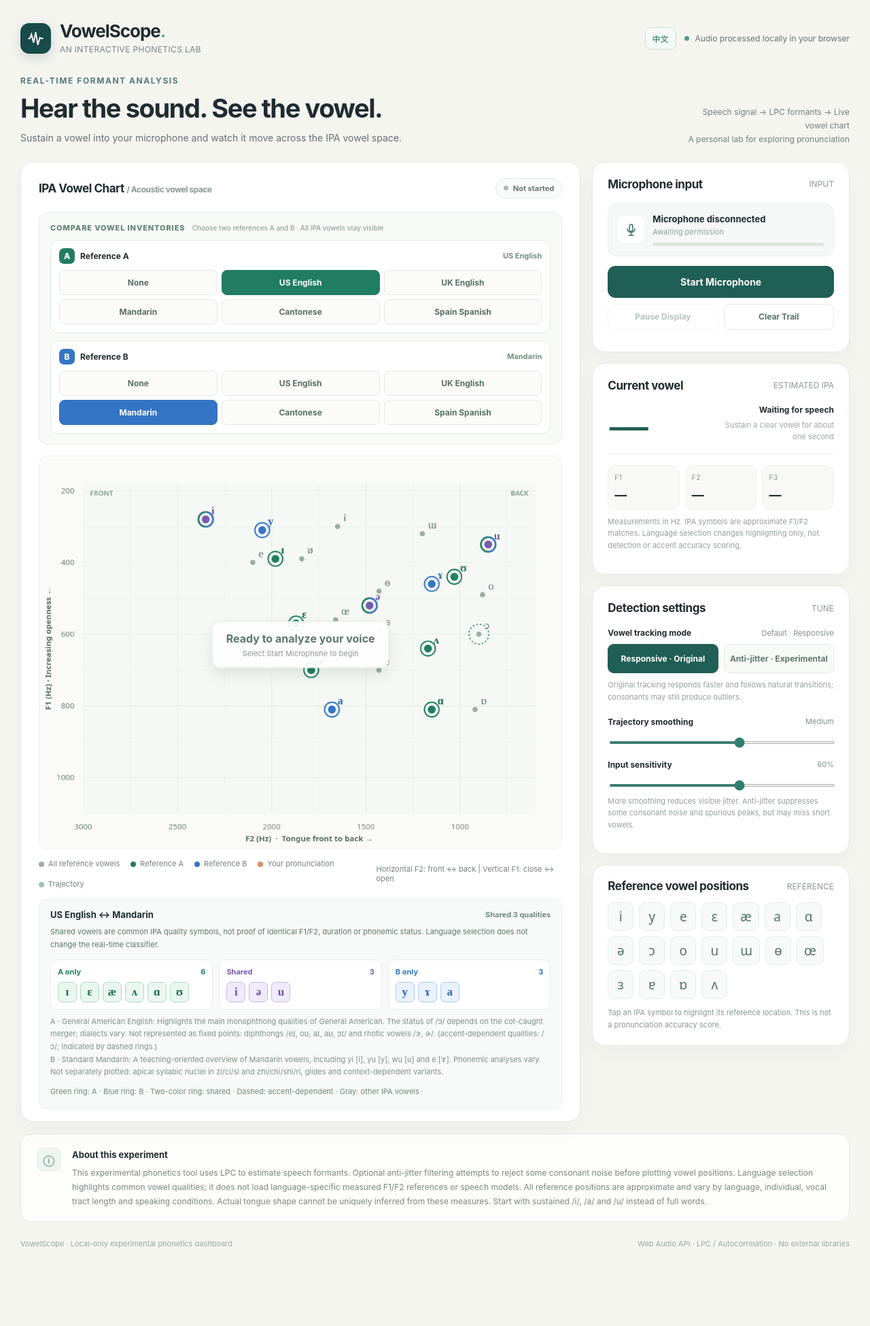
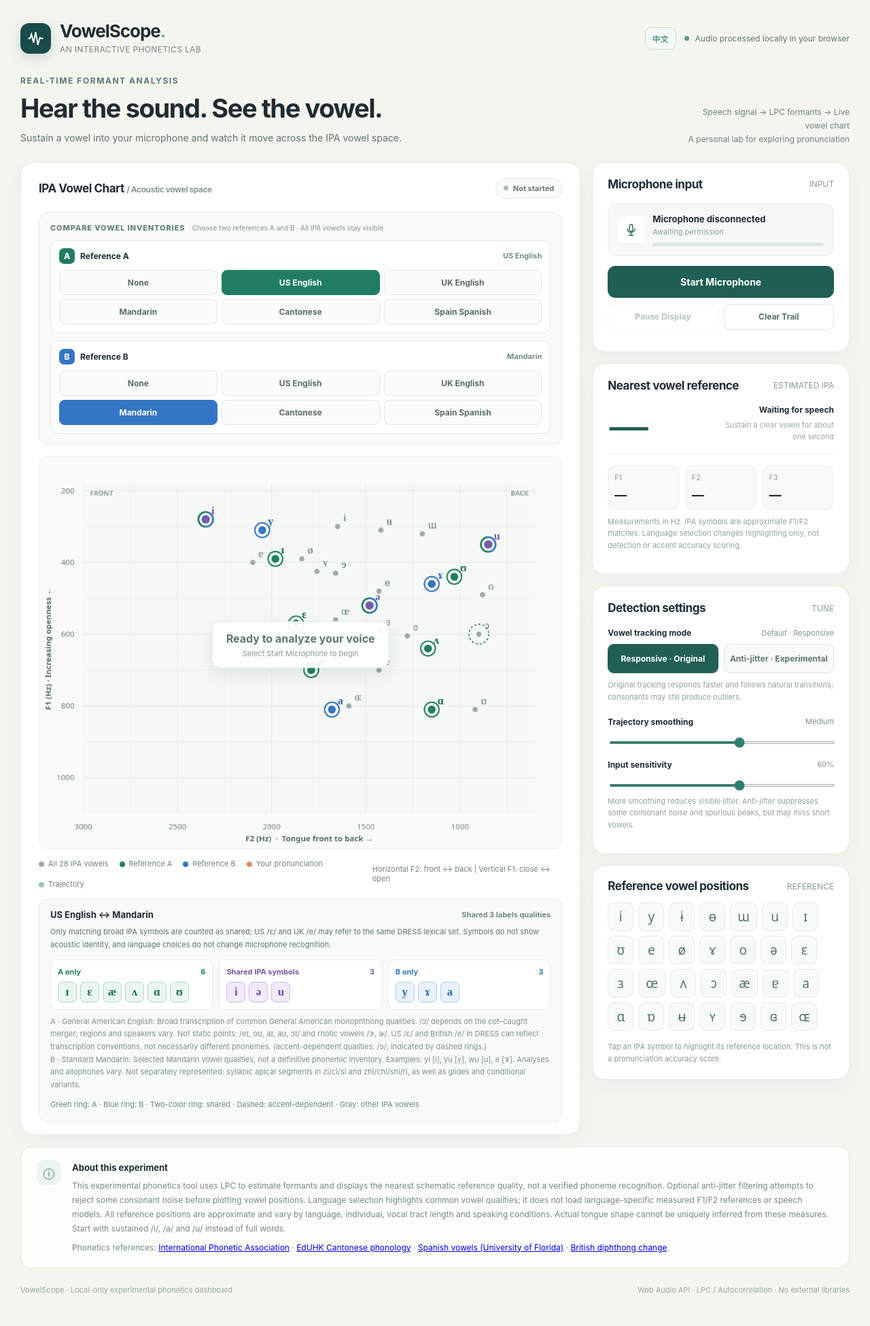
Before and after one commit to XYavecasdf/XYavecasdf.github.io, a Jekyll site: the page vowelscope/en/index.html, which Jekyll copies as it is, in a window 1280 px wide. Shown: the whole page at 68% size. Built offline with Jekyll 4.4.1, drawn with Linux system fonts in a browser that asks for light colours; before the commit the page ends 1882 px from its top, so only the background shows below that.

Commit message:
Correct vowel inventories, IPA coverage, notation comparison and phonetic labels

```diff
--- a/vowelscope/en/index.html
+++ b/vowelscope/en/index.html
@@ -85,7 +85,7 @@
     input[type=range]{width:100%;accent-color:#2d8071;height:4px;cursor:pointer}
     .help-text{font-size:11px;color:#91a09b;line-height:1.6;margin-top:9px}
     .target-panel{padding:20px 22px}
-    .target-buttons{display:flex;flex-wrap:wrap;gap:8px;margin-top:14px}
+    .target-buttons{display:flex;flex-wrap:wrap;gap:7px;margin-top:14px;max-height:235px;overflow:auto;padding-bottom:3px}
     .target{background:#f7faf8;border:1px solid #e5ece7;border-radius:9px;min-width:38px;padding:7px 10px;color:#53746d;font-family:"Charis SIL","Noto Sans", "Times New Roman",serif;font-size:19px}
     .target.active{background:#dceee6;border-color:#8fc1a8;color:#155849}
     .target-explanation{font-size:11px;color:#879891;margin:12px 0 0;line-height:1.6}
@@ -156,13 +156,13 @@
           </div>
         </div>
                 <div class="chart-wrap"><canvas id="vowelChart" width="1000" height="750" role="img" aria-label="F1 F2 vowel chart; horizontal F2 decreases to the right and vertical F1 increases downward"></canvas><div class="chart-placeholder" id="placeholder"><strong>Ready to analyze your voice</strong><small>Select Start Microphone to begin</small></div></div>
-        <div class="chart-caption"><div class="chart-legend"><span><i class="swatch" style="background:#9bb1a6"></i>All reference vowels</span><span><i class="swatch" style="background:#217d62"></i>Reference A</span><span><i class="swatch" style="background:#3475c5"></i>Reference B</span><span><i class="swatch" style="background:#e18b62"></i>Your pronunciation</span><span><i class="swatch" style="background:#98c6b2"></i>Trajectory</span></div><div>Horizontal F2: front ↔ back | Vertical F1: close ↔ open</div></div>
+        <div class="chart-caption"><div class="chart-legend"><span><i class="swatch" style="background:#9bb1a6"></i>All 28 IPA vowels</span><span><i class="swatch" style="background:#217d62"></i>Reference A</span><span><i class="swatch" style="background:#3475c5"></i>Reference B</span><span><i class="swatch" style="background:#e18b62"></i>Your pronunciation</span><span><i class="swatch" style="background:#98c6b2"></i>Trajectory</span></div><div>Horizontal F2: front ↔ back | Vertical F1: close ↔ open</div></div>
         <div class="profile-explainer" aria-live="polite">
           <div class="profile-topline"><strong id="profileName">Compare vowel inventories</strong><span id="profileCount"></span></div>
           <p id="profileDescription">Green and blue denote references A and B. Shared vowels receive a two-color ring. Matching IPA symbols do not guarantee identical pronunciation.</p>
           <div class="compare-results">
             <div class="compare-column a"><div class="compare-caption">A only <span id="onlyACount"></span></div><div class="profile-inventory" id="onlyAInventory"></div></div>
-            <div class="compare-column shared"><div class="compare-caption">Shared <span id="sharedCount"></span></div><div class="profile-inventory" id="sharedInventory"></div></div>
+            <div class="compare-column shared"><div class="compare-caption">Shared IPA symbols <span id="sharedCount"></span></div><div class="profile-inventory" id="sharedInventory"></div></div>
             <div class="compare-column b"><div class="compare-caption">B only <span id="onlyBCount"></span></div><div class="profile-inventory" id="onlyBInventory"></div></div>
           </div>
           <p class="profile-extras" id="profileExtras"></p>
@@ -178,7 +178,7 @@
           <div role="alert" aria-live="polite" class="error" id="error"></div>
         </div>
         <div class="panel detected-panel">
-          <div class="panel-head" style="margin:0"><h3 class="panel-title">Current vowel</h3><span class="subtle">ESTIMATED IPA</span></div>
+          <div class="panel-head" style="margin:0"><h3 class="panel-title">Nearest vowel reference</h3><span class="subtle">ESTIMATED IPA</span></div>
           <div class="reading"><div class="ipa-symbol" id="ipaSymbol">—</div><div class="reading-info"><strong id="ipaName">Waiting for speech</strong><span id="ipaHint">Sustain a clear vowel for about one second</span></div></div>
           <div class="metric-grid"><div class="metric"><span>F1</span><strong id="f1">—</strong></div><div class="metric"><span>F2</span><strong id="f2">—</strong></div><div class="metric"><span>F3</span><strong id="f3">—</strong></div></div>
           <p class="help-text">Measurements in Hz. IPA symbols are approximate F1/F2 matches. Language selection changes highlighting only, not detection or accent accuracy scoring.</p>
@@ -202,7 +202,7 @@
         </div>
       </aside>
     </main>
-    <div class="notes"><div class="icon">ⓘ</div><div><strong>About this experiment</strong><p>This experimental phonetics tool uses LPC to estimate speech formants. Optional anti-jitter filtering attempts to reject some consonant noise before plotting vowel positions. Language selection highlights common vowel qualities; it does not load language-specific measured F1/F2 references or speech models. All reference positions are approximate and vary by language, individual, vocal tract length and speaking conditions. Actual tongue shape cannot be uniquely inferred from these measures. Start with sustained /i/, /a/ and /u/ instead of full words.</p></div></div>
+    <div class="notes"><div class="icon">ⓘ</div><div><strong>About this experiment</strong><p>This experimental phonetics tool uses LPC to estimate formants and displays the nearest schematic reference quality, not a verified phoneme recognition. Optional anti-jitter filtering attempts to reject some consonant noise before plotting vowel positions. Language selection highlights common vowel qualities; it does not load language-specific measured F1/F2 references or speech models. All reference positions are approximate and vary by language, individual, vocal tract length and speaking conditions. Actual tongue shape cannot be uniquely inferred from these measures. Start with sustained /i/, /a/ and /u/ instead of full words.</p><p class="reference-links">Phonetics references: <a href="https://www.internationalphoneticassociation.org/content/ipa-vowels" target="_blank" rel="noopener noreferrer">International Phonetic Association</a> · <a href="https://corpus.eduhk.hk/mandarin_pronunciation/?page_id=36" target="_blank" rel="noopener noreferrer">EdUHK Cantonese phonology</a> · <a href="https://talcomosuena.spanish.ufl.edu/module2/4" target="_blank" rel="noopener noreferrer">Spanish vowels (University of Florida)</a> · <a href="https://www.englishspeechservices.com/blog/smoothing-then-and-now/" target="_blank" rel="noopener noreferrer">British diphthong change</a>.</p></div></div>
     <footer class="footer"><span>VowelScope · Local-only experimental phonetics dashboard</span><span>Web Audio API · LPC / Autocorrelation · No external libraries</span></footer>
   </div>
   <script>
@@ -219,36 +219,44 @@
       {symbol:'ʌ',f1:640,f2:1170,name:'open-mid back unrounded vowel'},{symbol:'ɔ',f1:600,f2:900,name:'open-mid back rounded vowel'},
       {symbol:'æ',f1:700,f2:1790,name:'near-open front unrounded vowel'},{symbol:'ɐ',f1:700,f2:1430,name:'near-open central vowel'},
       {symbol:'a',f1:810,f2:1680,name:'open front unrounded vowel'},{symbol:'ɑ',f1:810,f2:1150,name:'open back unrounded vowel'},
-      {symbol:'ɒ',f1:810,f2:920,name:'open back rounded vowel'}
+      {symbol:'ɒ',f1:810,f2:920,name:'open back rounded vowel'},
+      {symbol:'ʉ',f1:310,f2:1420,name:'close central rounded vowel'},
+      {symbol:'ʏ',f1:425,f2:1760,name:'near-close near-front rounded vowel'},
+      {symbol:'ɘ',f1:430,f2:1660,name:'close-mid central unrounded vowel'},
+      {symbol:'ɞ',f1:605,f2:1280,name:'open-mid central rounded vowel'},
+      {symbol:'ɶ',f1:800,f2:1590,name:'open front rounded vowel'}
     ];
     // Inventory overlays are phonological teaching approximations, not measured dialect-specific F1/F2 standards.
     // Diphthongs, rhotic vowels and Mandarin apical vowels cannot be represented reliably by one static F1/F2 point.
+    // Phone-quality inventories are teaching conventions, not measured phoneme models.
+    // These overlays do not change the speech processing or formant estimation.
     const PROFILES = [
       {id:'none',label:'None',name:'No highlighting',vowels:[],optional:[],notation:{},
-        description:'All IPA reference vowels remain on the chart. Selecting a language only changes highlights, not microphone analysis.',
-        extras:'Reference F1/F2 coordinates are approximate schematic locations rather than calibrated values.'},
+        description:'All 28 basic IPA vowel reference symbols stay visible. Language selections change highlights only.',
+        extras:'F1/F2 positions are schematic and not calibrated for a particular speaker, language or device.'},
       {id:'en-us',label:'US English',name:'General American English',
         vowels:['i','ɪ','ɛ','æ','ʌ','ə','ɑ','ʊ','u'],optional:['ɔ'],notation:{},
-        description:'Highlights the main monophthong qualities of General American. The status of /ɔ/ depends on the cot-caught merger; dialects vary.',
-        extras:'Not represented as fixed points: diphthongs /eɪ, oʊ, aɪ, aʊ, ɔɪ/ and rhotic vowels /ɝ, ɚ/.'},
-      {id:'en-gb',label:'UK English',name:'Standard Southern British English',
+        description:'Broad transcription of common General American monophthong qualities. /ɔ/ depends on the cot–caught merger; regions and speakers vary.',
+        extras:'Not static points: /eɪ, oʊ, aɪ, aʊ, ɔɪ/ and rhotic vowels /ɝ, ɚ/. US /ɛ/ and British /e/ in DRESS can reflect transcription conventions, not necessarily different phonemes.'},
+      {id:'en-gb',label:'UK English',name:'Conventional British English (traditional RP notation)',
         vowels:['i','ɪ','e','æ','ɑ','ɒ','ɔ','ʊ','u','ʌ','ɜ','ə'],optional:[],
         notation:{i:'iː',ɑ:'ɑː',ɔ:'ɔː',u:'uː',ɜ:'ɜː'},
-        description:'A traditional RP / Standard Southern British teaching inventory. The ː marker denotes vowel length, not visible in F1/F2 space.',
-        extras:'Not plotted as fixed points: diphthongs /eɪ, əʊ, aɪ, aʊ, ɔɪ/. Modern vowel qualities can differ from traditional RP.'},
+        description:'Conventional British RP-style teaching transcription. Modern Standard Southern British vowels can differ from this older inventory; IPA length marks are not displayed as duration.',
+        extras:'Closing diphthongs /eɪ, əʊ, aɪ, aʊ, ɔɪ/; traditional centring diphthongs /ɪə, eə~ɛə, ʊə/ are increasingly monophthongal, merged or variable in contemporary accents.'},
       {id:'zh-cmn',label:'Mandarin',name:'Standard Mandarin',
         vowels:['i','y','u','ɤ','ə','a'],optional:[],notation:{},
-        description:'A teaching-oriented overview of Mandarin vowels, including yi [i], yu [y], wu [u] and e [ɤ]. Phonemic analyses vary.',
-        extras:'Not separately plotted: apical syllabic nuclei in zi/ci/si and zhi/chi/shi/ri, glides and context-dependent variants.'},
-      {id:'yue-hk',label:'Cantonese',name:'Hong Kong Cantonese',
-        vowels:['i','y','u','e','ɛ','ɵ','œ','o','ɔ','ɐ','a'],optional:[],
+        description:'Selected Mandarin vowel qualities, not a definitive phonemic inventory. Examples: yi [i], yu [y], wu [u], e [ɤ]. Analyses and allophones vary.',
+        extras:'Not separately represented: syllabic apical segments in zi/ci/si and zhi/chi/shi/ri, as well as glides and conditional variants.'},
+      {id:'yue-hk',label:'Cantonese',name:'Hong Kong Cantonese · 7 long + 4 short qualities',
+        vowels:['i','y','u','ɛ','œ','ɔ','a','ɪ','ɵ','ʊ','ɐ'],optional:[],
         notation:{i:'iː',y:'yː',u:'uː',ɛ:'ɛː',œ:'œː',ɔ:'ɔː',a:'aː'},
-        description:'Shows 11 main Cantonese vowel qualities. Some, such as /e, o, ɵ/, have restricted distributions in syllable rimes.',
-        extras:'Contrast /aː/ in saa1 /saː/ with /ɐ/ in sat1 /sɐt/. Diphthongs and syllabic nasals /m̩, ŋ̍/ are not fixed points.'},
-      {id:'es-es',label:'Spain Spanish',name:'Peninsular Spanish',
+        description:'11 monophthong qualities in a Zee-based analysis (as summarized by EdUHK): seven longer [i, y, ɛ, œ, a, ɔ, u] and four shorter [ɐ, ɪ, ɵ, ʊ]. This list mixes phonetic variants and does not mean 11 contrastive vowel phonemes.',
+        extras:'[ɪ], [ɵ] and [ʊ] are often analyzed as conditioned allophones of /i/, /œ/ and /u/. Other analyses may use [e] or [o] in relevant contexts. Diphthongs and syllabic nasals are not mapped to single points.'},
+      {id:'es-es',label:'Spain Spanish',name:'Peninsular Spanish · 5 vowel phonemes',
         vowels:['i','e','a','o','u'],optional:[],notation:{},
-        description:'Standard Peninsular Spanish has five vowel phonemes /i e a o u/, all highlighted on the chart.',
-        extras:'Diphthongs such as /ai̯, ei̯, au̯/ need moving trajectories; shared IPA notation does not imply identical acoustic coordinates across languages.'}
+        plotOverrides:{a:{f1:810,f2:1450}},
+        description:'Standard Peninsular Spanish is conventionally described with five phonemes /i e a o u/. Its /a/ is typically central [ä], so the colored Spanish /a/ marker is placed nearer the center rather than on the front IPA [a] point.',
+        extras:'The central Spanish /a/ location is illustrative, not a measured Spanish reference. Diphthongs need moving trajectories; matching IPA symbols do not guarantee the same acoustics.'}
     ];
     const $ = (id) => document.getElementById(id);
     const canvas=$('vowelChart'),ctx=canvas.getContext('2d');
@@ -274,32 +282,53 @@
       ctx.textAlign='right';ctx.fillText('BACK',W-margin.right-13,margin.top+23);
       const A=PROFILES.find(p=>p.id===state.profileA)||PROFILES[0];
       const B=PROFILES.find(p=>p.id===state.profileB)||PROFILES[0];
-      // All reference vowels remain visible. Filled dots/rings encode A-only,
-      // B-only, shared, or optional membership; their locations never move.
+      // All 28 schematic IPA references stay visible. Language-specific phonetic
+      // realizations, such as Spanish central [ä], get their own overlay position.
+      function profilePosition(profile,v){
+        const custom=profile.plotOverrides&&profile.plotOverrides[v.symbol];
+        return custom?xy(custom.f1,custom.f2):xy(v.f1,v.f2);
+      }
+      function ring(x,y,color,rad=14,dashed=false){
+        ctx.beginPath();ctx.arc(x,y,rad,0,2*Math.PI);
+        ctx.lineWidth=dashed?2:2.7;ctx.strokeStyle=color;
+        if(dashed)ctx.setLineDash([4,4]);
+        ctx.stroke();if(dashed)ctx.setLineDash([]);
+      }
       const labelPlan=[];
       for(const v of VOWELS){
         const p=xy(v.f1,v.f2),targeted=state.target===v.symbol;
         const inA=A.vowels.includes(v.symbol),inB=B.vowels.includes(v.symbol);
         const optionalA=A.optional.includes(v.symbol),optionalB=B.optional.includes(v.symbol);
+        const pa=profilePosition(A,v),pb=profilePosition(B,v);
+        const samePoint=inA&&inB&&Math.hypot(pa.x-pb.x,pa.y-pb.y)<5;
         ctx.save();
-        ctx.beginPath();ctx.arc(p.x,p.y,targeted?9:inA||inB?7.5:5,0,Math.PI*2);
-        ctx.fillStyle=targeted?'#e48760':inA&&inB?'#795bac':inA?'#217d62':inB?'#3475c5':'#9bada3';ctx.fill();
-        if(inA&&inB){
-          // Split the shared marker's ring into the two reference colors.
+        ctx.beginPath();ctx.arc(p.x,p.y,targeted?9:5,0,Math.PI*2);
+        ctx.fillStyle=targeted?'#e48760':'#9bada3';ctx.fill();
+        if(samePoint){
+          ctx.beginPath();ctx.arc(pa.x,pa.y,8,0,Math.PI*2);ctx.fillStyle='#795bac';ctx.fill();
           ctx.lineWidth=3.5;
-          ctx.beginPath();ctx.arc(p.x,p.y,14,Math.PI/2,3*Math.PI/2);ctx.strokeStyle='#217d62';ctx.stroke();
-          ctx.beginPath();ctx.arc(p.x,p.y,14,-Math.PI/2,Math.PI/2);ctx.strokeStyle='#3475c5';ctx.stroke();
-        }else if(inA||inB){
-          ctx.beginPath();ctx.arc(p.x,p.y,14,0,Math.PI*2);
-          ctx.strokeStyle=inA?'#217d62':'#3475c5';ctx.lineWidth=2.6;ctx.stroke();
+          ctx.beginPath();ctx.arc(pa.x,pa.y,14,Math.PI/2,3*Math.PI/2);ctx.strokeStyle='#217d62';ctx.stroke();
+          ctx.beginPath();ctx.arc(pa.x,pa.y,14,-Math.PI/2,Math.PI/2);ctx.strokeStyle='#3475c5';ctx.stroke();
+        }else{
+          for(const [included,pos,color] of [[inA,pa,'#217d62'],[inB,pb,'#3475c5']]){
+            if(!included)continue;
+            ctx.beginPath();ctx.arc(pos.x,pos.y,7.5,0,Math.PI*2);ctx.fillStyle=color;ctx.fill();
+            ring(pos.x,pos.y,color);
+          }
         }
-        if(optionalA||optionalB){
-          ctx.beginPath();ctx.arc(p.x,p.y,19,0,Math.PI*2);
-          ctx.strokeStyle=optionalA&&optionalB?'#8265a5':optionalA?'#217d62':'#3475c5';
-          ctx.lineWidth=2;ctx.setLineDash([3,4]);ctx.stroke();ctx.setLineDash([]);
-        }
-        if(targeted){
-          ctx.beginPath();ctx.arc(p.x,p.y,23,0,Math.PI*2);ctx.strokeStyle='#e48760';ctx.lineWidth=2.5;ctx.stroke();
+        if(optionalA)ring(pa.x,pa.y,'#217d62',19,true);
+        if(optionalB)ring(pb.x,pb.y,'#3475c5',19,true);
+        if(targeted)ring(p.x,p.y,'#e48760',23);
+        // The Spanish /a/ marker is deliberately not placed on IPA cardinal [a].
+        // Label it as the more-central phonetic realization [ä].
+        if(v.symbol==='a'){
+          for(const [profile,included,pos,color] of [[A,inA,pa,'#217d62'],[B,inB,pb,'#3475c5']]){
+            if(included&&profile.id==='es-es'){
+              ctx.font='700 18px "Charis SIL","Times New Roman",serif';
+              ctx.fillStyle=color;ctx.textAlign='left';
+              ctx.fillText('ä',pos.x+13,pos.y+24);
+            }
+          }
         }
         ctx.restore();
         labelPlan.push({v,p,targeted,inA,inB,optionalA,optionalB,priority:targeted?4:inA&&inB?3:inA||inB?2:optionalA||optionalB?1:0});
@@ -555,8 +584,8 @@
       $('profileAName').textContent=A.label;
       $('profileBName').textContent=B.label;
       $('profileName').textContent=A.label+' ↔ '+B.label;
-      $('profileCount').textContent='Shared '+shared.length+' qualities';
-      $('profileDescription').textContent='Shared vowels are common IPA quality symbols, not proof of identical F1/F2, duration or phonemic status. Language selection does not change the real-time classifier.';
+      $('profileCount').textContent='Shared '+shared.length+' labels'+' qualities';
+      $('profileDescription').textContent='Only matching broad IPA symbols are counted as shared; US /ɛ/ and UK /e/ may refer to the same DRESS lexical set. Symbols do not show acoustic identity, and language choices do not change microphone recognition.';
       const fill=(id,phones,kind)=>{
         const el=$(id);el.replaceChildren();
         if(!phones.length){const empty=document.createElement('span');empty.className='phoneme-empty';empty.textContent='—';el.appendChild(empty);return;}
@@ -589,8 +618,8 @@
       }
     }
     renderProfile();
-    const targets=['i','y','e','ɛ','æ','a','ɑ','ə','ɔ','o','u','ɯ','ɵ','œ','ɜ','ɐ','ɒ','ʌ'];
-    for(const symbol of targets){const el=document.createElement('button');el.type='button';el.className='target';el.textContent=symbol;el.setAttribute('aria-label','Highlight reference vowel '+symbol);el.addEventListener('click',()=>{state.target=state.target===symbol?null:symbol;for(const child of $('targetButtons').children)child.classList.toggle('active',child.textContent===state.target);const v=VOWELS.find(a=>a.symbol===state.target);$('targetDescription').textContent=v?`/ ${v.symbol} / · ${v.name} · Reference F1 ${v.f1} Hz / F2 ${v.f2} Hz。Values are illustrative, not a personalized standard.`:'Tap an IPA symbol to highlight its reference location. This is not a pronunciation accuracy score.';});$('targetButtons').appendChild(el);}
+    const targets=VOWELS.map(v=>v.symbol);
+    for(const symbol of targets){const el=document.createElement('button');el.type='button';el.className='target';el.textContent=symbol;el.setAttribute('aria-label','Highlight reference vowel '+symbol);el.addEventListener('click',()=>{state.target=state.target===symbol?null:symbol;for(const child of $('targetButtons').children)child.classList.toggle('active',child.textContent===state.target);const v=VOWELS.find(a=>a.symbol===state.target);$('targetDescription').textContent=v?`/ ${v.symbol} / · ${v.name} · Reference F1 ${v.f1} Hz / F2 ${v.f2} Hz。F1/F2 values are schematic; this is not a phoneme identification or pronunciation score.`:'Tap an IPA symbol to highlight its reference location. This is not a pronunciation accuracy score.';});$('targetButtons').appendChild(el);}
     window.addEventListener('pagehide',()=>{state.stream?.getTracks().forEach(t=>t.stop());});
     requestAnimationFrame(frame);
   })();
```
